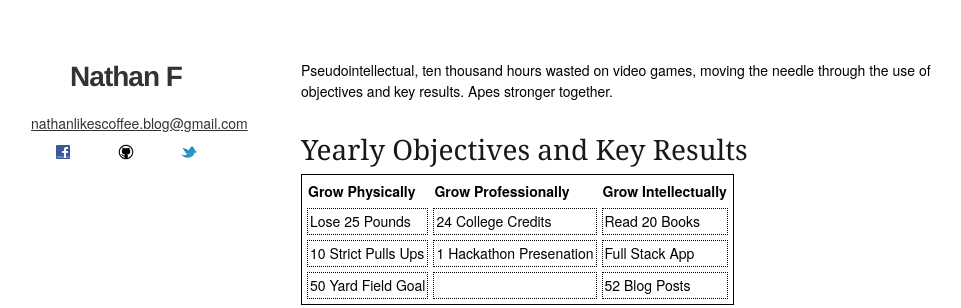
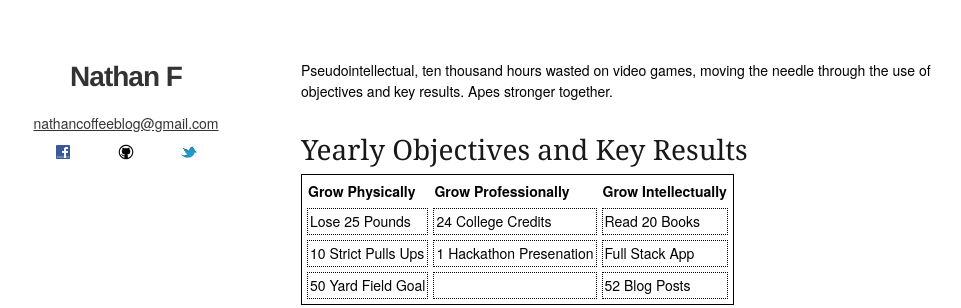
Before and after one commit to Nathanlikescoffee/Blog, a Jekyll site: the page built from index.html, in a window 1280 px wide. Shown: the top 308 px of the page, without its empty margins (169-1130 px from the left). Built offline with Jekyll 4.4.1, drawn with Linux system fonts in a browser that asks for light colours.

Commit message:
Update default.html

```diff
--- a/_layouts/default.html
+++ b/_layouts/default.html
@@ -39,7 +39,7 @@
         <div class="four columns sidebar">
             <ul>
                 <li><h3 id="logo"><a href="/index.html">Nathan F</a></h3></li>
-                <li><a href="">nathanlikescoffee.blog@gmail.com</a></li>
+                <li><a href="">nathancoffeeblog@gmail.com</a></li>
                 <li>
 
                 <div class="favicon three-spaced row">
```
